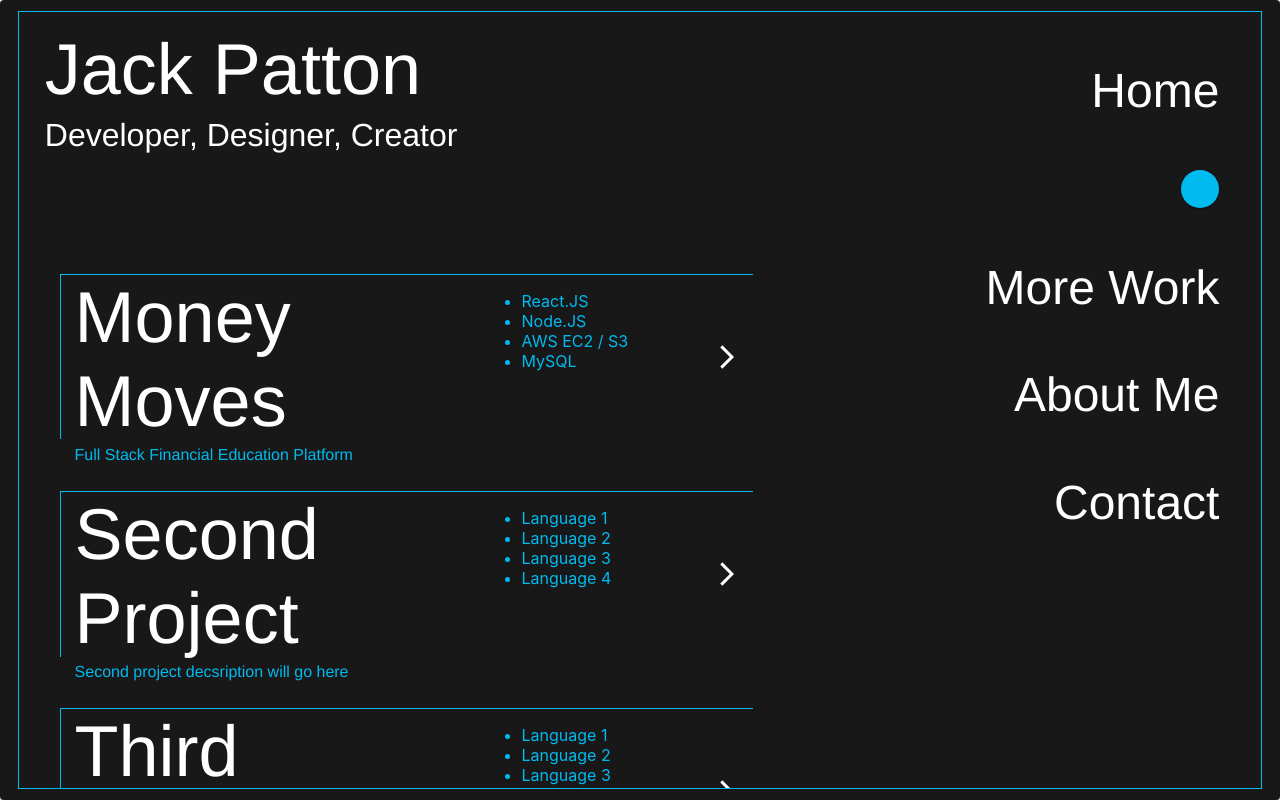
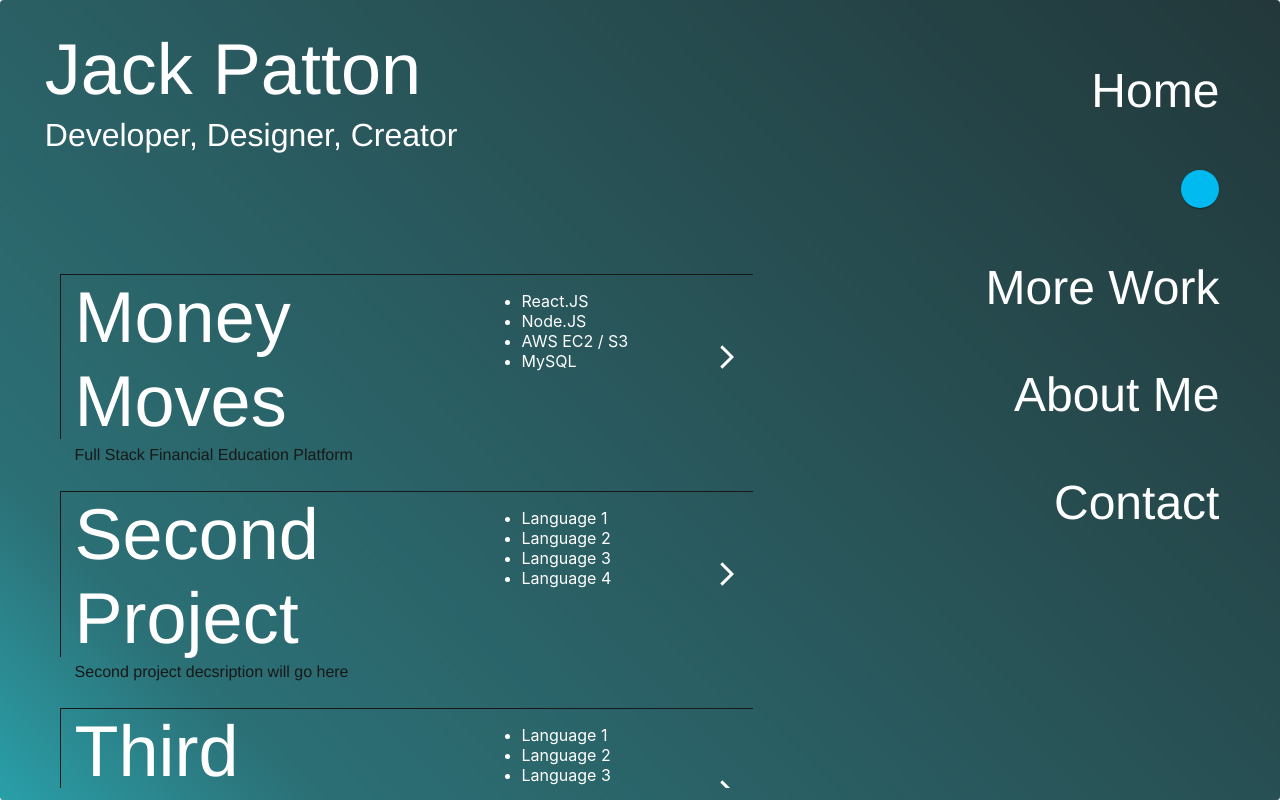
Before and after one commit to jackpatton19/website, a React (Create React App) app: page /#/ in a window 1280 px wide. Both pictures are taken after a click on the element "Projects". Built offline with nearby package versions, Linux system fonts and the light colour scheme.

Commit message:
Updated background image

```diff
--- a/src/components/ProjectCardDesktop.js
+++ b/src/components/ProjectCardDesktop.js
@@ -20,12 +20,12 @@ function ProjectCardDesktop({
 
     const myLanguages = projectLanguages.map((language) => {
         return(
-            <li>{language}</li>
+            <li style={{color: "white"}}>{language}</li>
         );
     });
 
     return(
-        <Box color={myTheme.secondary.main} sx={{
+        <Box color={myTheme.primary.main} sx={{
             width: "96%",
             height: "85%",
             display: "flex",
--- a/src/pages/home.js
+++ b/src/pages/home.js
@@ -8,6 +8,7 @@ import { createTheme, ThemeProvider } from '@mui/material/styles';
 import Navbar from "../components/Navbar.js";
 import CurrentPage from "../components/CurrentPage.js";
 import HelveticaThin from "../fonts/Helvetica-Thin.ttf";
+import bgImage from '../images/background_1.jpg';
 
 function Home() {
     const [currentPage, setCurrentPage] = useState("home");
@@ -20,7 +21,7 @@ function Home() {
         <Paper
         sx={{
         display: "flex",
-        backgroundColor: myTheme.primary.main,
+        backgroundImage: `url(${bgImage})`,
         width: "100vw",
         height: "100vh",
         justifyContent: "center",
@@ -29,8 +30,6 @@ function Home() {
         }}>
             <Box
             sx={{
-                border: 1,
-                borderColor: myTheme.secondary.main,
                 width: "97vw",
                 height: "97vh",
                 overflow: "auto",
```
Also changed, not shown: src/images/background_1.jpg (added).
